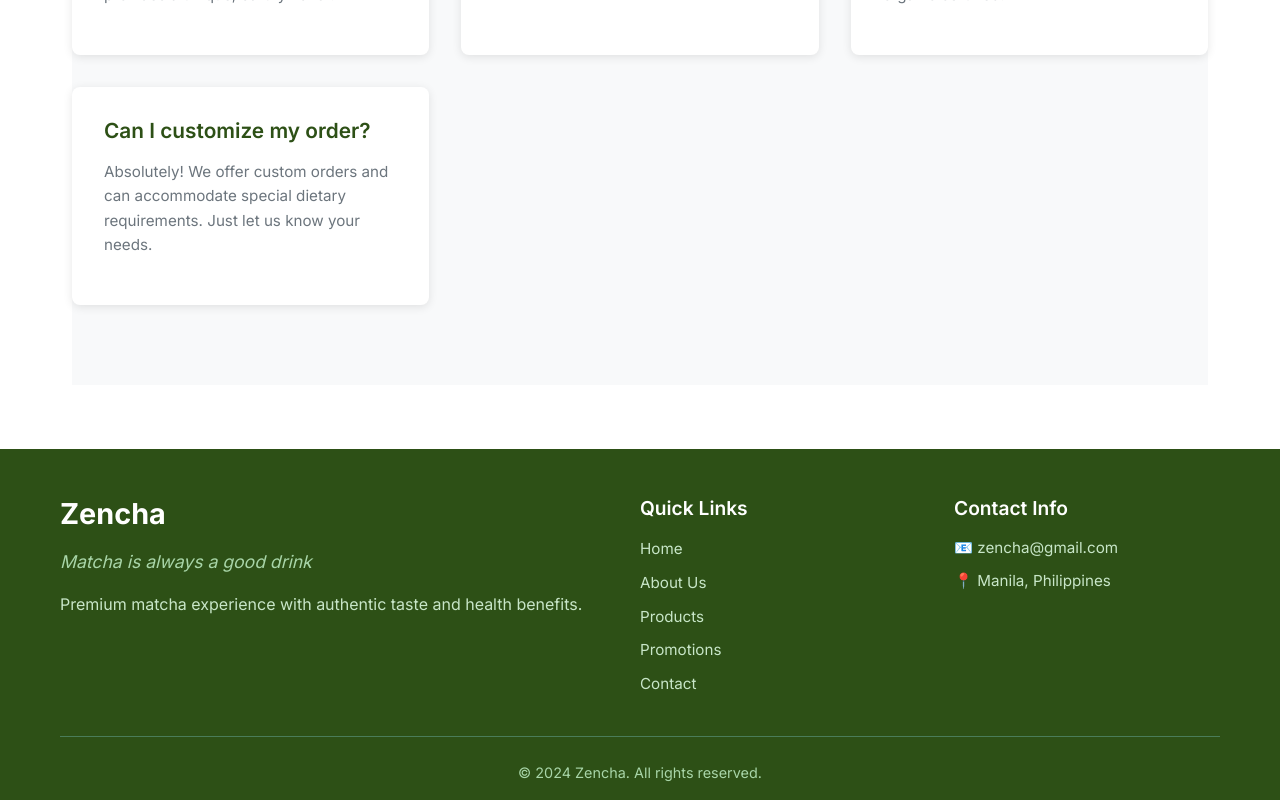
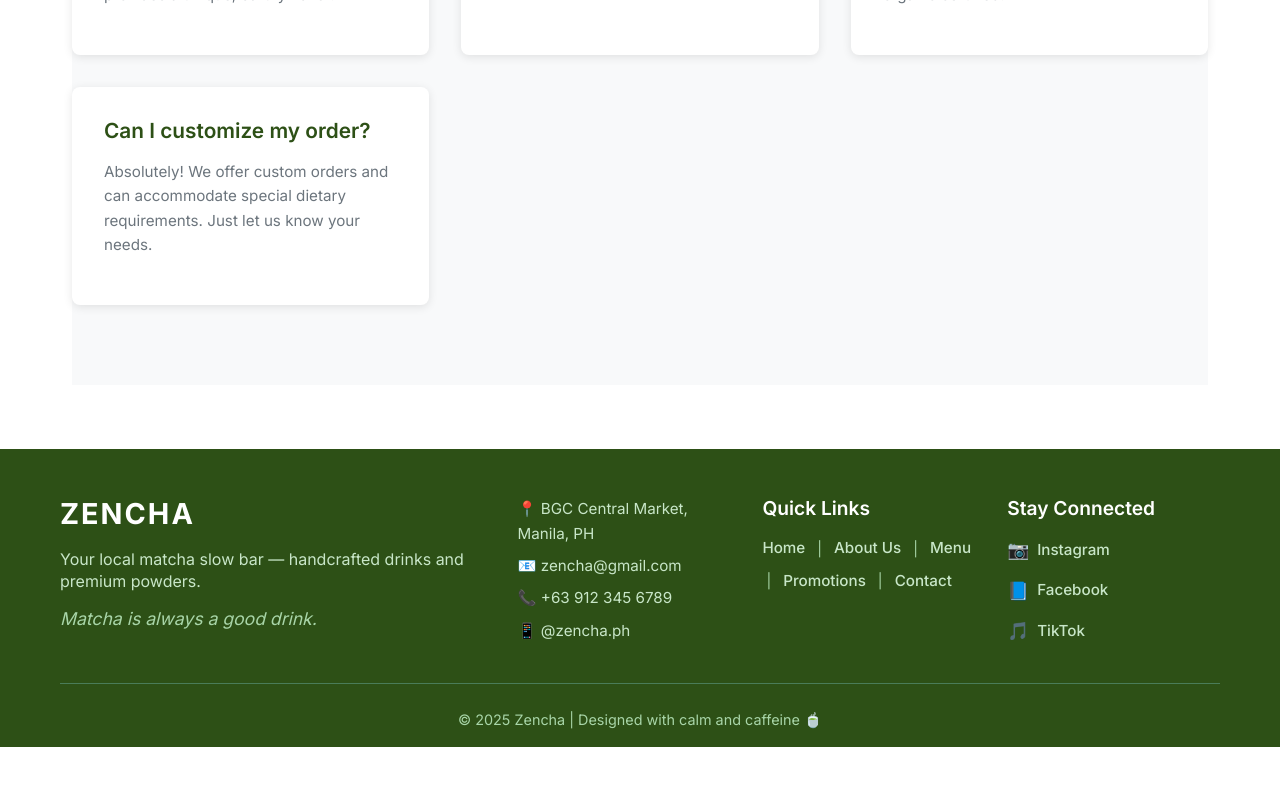
Before and after one commit to zgaji/zencha-web, a React (Create React App) app: page /contact in a window 1280 px wide. Shown: the part 1789-2589 px from the top of the page. After the commit the page ends 2536 px from the top, so only its background shows below. Built offline with nearby package versions, Linux system fonts and the light colour scheme.

Commit message:
Update footer design: Add brand line, quick links, social icons, and contact details

```diff
--- a/src/components/Footer.js
+++ b/src/components/Footer.js
@@ -7,36 +7,57 @@ const Footer = () => {
     <footer className="footer">
       <div className="footer-container">
         <div className="footer-content">
-          <div className="footer-section">
-            <h3 className="footer-title">Zencha</h3>
-            <p className="footer-tagline">Matcha is always a good drink</p>
-            <p className="footer-description">
-              Premium matcha experience with authentic taste and health benefits.
-            </p>
+          <div className="footer-section brand-section">
+            <h3 className="footer-title">ZENCHA</h3>
+            <p className="footer-brand-line">Your local matcha slow bar — handcrafted drinks and premium powders.</p>
+            <p className="footer-tagline">Matcha is always a good drink.</p>
           </div>
 
-          <div className="footer-section">
-            <h4 className="footer-heading">Quick Links</h4>
-            <ul className="footer-links">
-              <li><Link to="/">Home</Link></li>
-              <li><Link to="/about">About Us</Link></li>
-              <li><Link to="/products">Products</Link></li>
-              <li><Link to="/promotions">Promotions</Link></li>
-              <li><Link to="/contact">Contact</Link></li>
-            </ul>
+          <div className="footer-section contact-section">
+            <div className="contact-info">
+              <p>📍 BGC Central Market, Manila, PH</p>
+              <p>📧 zencha@gmail.com</p>
+              <p>📞 +63 912 345 6789</p>
+              <p>📱 @zencha.ph</p>
+            </div>
           </div>
 
-          <div className="footer-section">
-            <h4 className="footer-heading">Contact Info</h4>
-            <div className="contact-info">
-              <p>📧 zencha@gmail.com</p>
-              <p>📍 Manila, Philippines</p>
+          <div className="footer-section links-section">
+            <h4 className="footer-heading">Quick Links</h4>
+            <div className="quick-links">
+              <Link to="/">Home</Link>
+              <span className="separator">|</span>
+              <Link to="/about">About Us</Link>
+              <span className="separator">|</span>
+              <Link to="/products">Menu</Link>
+              <span className="separator">|</span>
+              <Link to="/promotions">Promotions</Link>
+              <span className="separator">|</span>
+              <Link to="/contact">Contact</Link>
+            </div>
+          </div>
+
+          <div className="footer-section social-section">
+            <h4 className="footer-heading">Stay Connected</h4>
+            <div className="social-links">
+              <a href="#" className="social-link" aria-label="Instagram">
+                <span className="social-icon">📷</span>
+                <span className="social-text">Instagram</span>
+              </a>
+              <a href="#" className="social-link" aria-label="Facebook">
+                <span className="social-icon">📘</span>
+                <span className="social-text">Facebook</span>
+              </a>
+              <a href="#" className="social-link" aria-label="TikTok">
+                <span className="social-icon">🎵</span>
+                <span className="social-text">TikTok</span>
+              </a>
             </div>
           </div>
         </div>
 
         <div className="footer-bottom">
-          <p>&copy; 2024 Zencha. All rights reserved.</p>
+          <p>&copy; 2025 Zencha | Designed with calm and caffeine 🍵</p>
         </div>
       </div>
     </footer>
--- a/src/styles/Footer.css
+++ b/src/styles/Footer.css
@@ -14,8 +14,8 @@
 
 .footer-content {
   display: grid;
-  grid-template-columns: 2fr 1fr 1fr;
-  gap: 3rem;
+  grid-template-columns: 2fr 1fr 1fr 1fr;
+  gap: 2rem;
   margin-bottom: 2rem;
 }
 
@@ -29,18 +29,22 @@
   font-size: 1.8rem;
   font-weight: 700;
   margin-bottom: 0.5rem;
+  letter-spacing: 2px;
+}
+
+.footer-brand-line {
+  font-size: 1rem;
+  color: #c8e6c8;
+  margin-bottom: 0.75rem;
+  line-height: 1.4;
+  font-weight: 400;
 }
 
 .footer-tagline {
   font-size: 1.1rem;
   font-style: italic;
-  margin-bottom: 1rem;
+  margin-bottom: 0;
   color: #a8d5a8;
-}
-
-.footer-description {
-  color: #c8e6c8;
-  line-height: 1.6;
 }
 
 .footer-heading {
@@ -49,26 +53,58 @@
   color: #a8d5a8;
 }
 
-.footer-links {
-  list-style: none;
-  padding: 0;
-  margin: 0;
+.quick-links {
+  display: flex;
+  flex-wrap: wrap;
+  align-items: center;
+  gap: 0.5rem;
 }
 
-.footer-links li {
-  margin-bottom: 0.5rem;
+.quick-links a {
+  color: #c8e6c8;
+  text-decoration: none;
+  transition: var(--transition);
+  font-size: 0.95rem;
+  font-weight: 500;
 }
 
-.footer-links a {
+.quick-links a:hover {
+  color: var(--white);
+}
+
+.separator {
+  color: #a8d5a8;
+  font-size: 0.9rem;
+  margin: 0 0.25rem;
+}
+
+.social-links {
+  display: flex;
+  flex-direction: column;
+  gap: 0.75rem;
+}
+
+.social-link {
+  display: flex;
+  align-items: center;
+  gap: 0.5rem;
   color: #c8e6c8;
   text-decoration: none;
   transition: var(--transition);
   font-size: 0.95rem;
 }
 
-.footer-links a:hover {
+.social-link:hover {
   color: var(--white);
-  padding-left: 5px;
+  transform: translateX(5px);
+}
+
+.social-icon {
+  font-size: 1.1rem;
+}
+
+.social-text {
+  font-weight: 500;
 }
 
 .contact-info p {
@@ -105,15 +141,17 @@
     margin-bottom: 1rem;
   }
 
-  .footer-links {
-    display: flex;
+  .quick-links {
+    justify-content: center;
     flex-wrap: wrap;
-    justify-content: center;
-    gap: 1rem;
   }
 
-  .footer-links li {
-    margin-bottom: 0;
+  .social-links {
+    align-items: center;
+  }
+
+  .social-link {
+    justify-content: center;
   }
 }
 
@@ -126,12 +164,24 @@
     font-size: 1.5rem;
   }
 
+  .footer-brand-line {
+    font-size: 0.9rem;
+  }
+
   .footer-tagline {
     font-size: 1rem;
   }
 
-  .footer-links {
+  .quick-links {
     flex-direction: column;
     gap: 0.5rem;
   }
+
+  .separator {
+    display: none;
+  }
+
+  .social-links {
+    gap: 0.5rem;
+  }
 }
```
